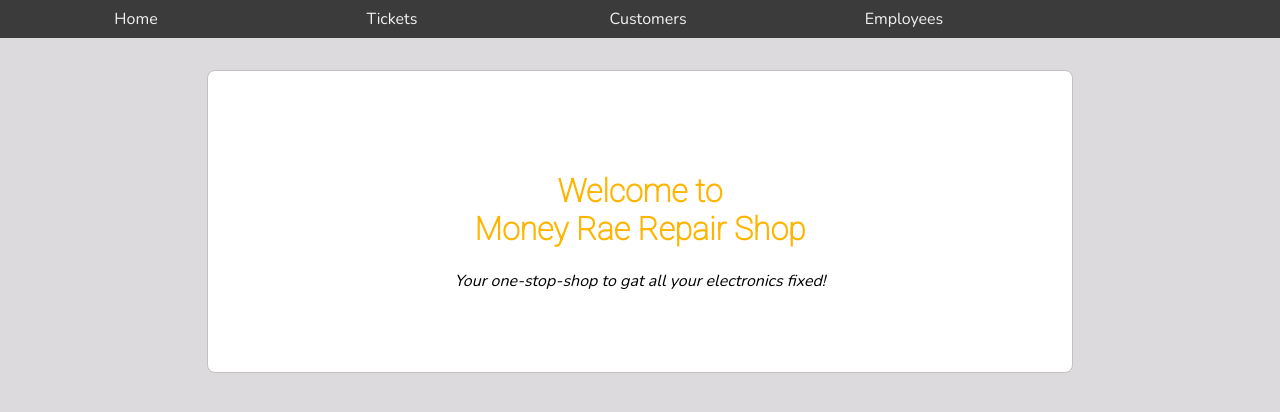
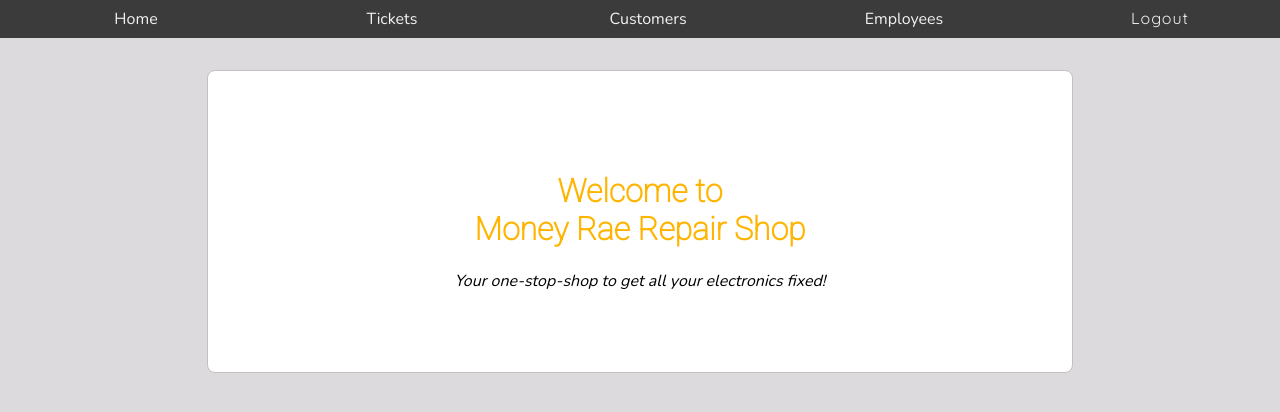
Before and after one commit to jackgardner99/honey-rae-repairs, a React (Vite) app: page / in a window 1280 px wide. Shown: the top 412 px of the page. Built offline with nearby package versions, Linux system fonts and the light colour scheme; sample sign-in values are in the browser's storage.

Commit message:
initial commit

```diff
--- a/src/App.jsx
+++ b/src/App.jsx
@@ -1,33 +1,24 @@
-import { TicketList } from "./components/tickets/TicketList"
 import "./css/App.css"
-import { CustomerList } from "./components/customers/CustomerList"
-import { EmployeeList } from "./components/employees/EmployeeList"
 import { Routes, Route } from "react-router-dom"
-import { NavBar } from "./components/nav/NavBar"
-import { Outlet } from "react-router-dom"
-import { Welcome } from "./components/welcome/Welcome"
-import { CustomerDetails } from "./components/customers/CustomerDetails"
-import { EmployeeDetails } from "./components/employees/EmployeeDetails"
+import { Login } from "./components/auth/Login"
+import { Register } from "./components/auth/Register"
+import { Authorized } from "./views/Authorized"
+import { ApplicationViews } from "./views/ApplicationViews"
 
 export const App = () => {
   return (
     <Routes>
-      <Route path="/"
-       element={<>
-          <NavBar />
-          <Outlet />
-        </>}>
-          <Route index element={<Welcome />} />
-          <Route path="tickets" element={<TicketList />} />
-          <Route path="customers">
-            <Route index element={<CustomerList />} />
-            <Route path=":customerId" element={<CustomerDetails />} />
-          </Route>
-          <Route path="employees">
-            <Route index element={<EmployeeList />} />
-            <Route path=":employeeId" element={<EmployeeDetails />} />
-          </Route>
-      </Route>
+      <Route path="/login" element={<Login />}/>
+      <Route path="/register" element={<Register />}/>
+
+      <Route path="*" element={
+        // check if the user is authorized
+        <Authorized>
+          {/* ApplicationViews is the CHILD component of Authorized */}
+          <ApplicationViews />
+        </Authorized>
+      } />
+
     </Routes>
   )
 }
--- a/src/components/auth/Login.jsx
+++ b/src/components/auth/Login.jsx
@@ -13,6 +13,7 @@ export const Login = () => {
 
     getUserByEmail(email).then((foundUsers) => {
       if (foundUsers.length === 1) {
+        console.log("click")
         const user = foundUsers[0]
         localStorage.setItem(
           "honey_user",
--- a/src/components/nav/NavBar.jsx
+++ b/src/components/nav/NavBar.jsx
@@ -1,7 +1,9 @@
 import "../../css/Navbar.css"
-import { Link } from "react-router-dom"
+import { Link, useNavigate } from "react-router-dom"
 
 export const NavBar = () => {
+    const navigate = useNavigate()
+
     return <ul className="navbar">
         <li className="navbar-item">
             <Link to="/">Home</Link>
@@ -15,5 +17,21 @@ export const NavBar = () => {
         <li className="navbar-item">
             <Link to="/employees">Employees</Link>
         </li>
+        {localStorage.getItem("honey_user") ? (
+  <li className="navbar-item navbar-logout">
+    <Link
+      className="navbar-link"
+      to=""
+      onClick={() => {
+        localStorage.removeItem("honey_user")
+        navigate("/", { replace: true })
+      }}
+    >
+      Logout
+    </Link>
+  </li>
+) : (
+  ""
+)}
     </ul>
 }
--- a/src/components/welcome/Welcome.jsx
+++ b/src/components/welcome/Welcome.jsx
@@ -7,7 +7,7 @@ export const Welcome = () => {
                 <span>Welcome to</span>
                 <span>Money Rae Repair Shop</span>
             </h1>
-            <div>Your one-stop-shop to gat all your electronics fixed!</div>
+            <div>Your one-stop-shop to get all your electronics fixed!</div>
         </div>
     )
 }
--- /dev/null
+++ b/src/css/Tickets.css
@@ -0,0 +1,4 @@
+.btn-container {
+  display: flex;
+  justify-content: flex-end;
+}
--- a/src/services/userService.js
+++ b/src/services/userService.js
@@ -1,11 +1,11 @@
 export const getUserByEmail = (email) => {
-  return fetch(`http://localhost:8088/users?email=${email}`).then((res) =>
+  return fetch(`http://localhost:3000/users?email=${email}`).then((res) =>
     res.json()
   )
 }
 
 export const createUser = (customer) => {
-  return fetch("http://localhost:8088/users", {
+  return fetch("http://localhost:3000/users", {
     method: "POST",
     headers: {
       "Content-Type": "application/json",
--- a/src/views/ApplicationViews.jsx
+++ b/src/views/ApplicationViews.jsx
@@ -1,3 +1,39 @@
+import { Route, Outlet, Routes } from "react-router-dom"
+import { NavBar } from "../components/nav/NavBar"
+import { Welcome } from "../components/welcome/Welcome"
+import { TicketList } from "../components/tickets/TicketList"
+import { CustomerList } from "../components/customers/CustomerList"
+import { CustomerDetails } from "../components/customers/CustomerDetails"
+import { EmployeeList } from "../components/employees/EmployeeList"
+import { EmployeeDetails } from "../components/employees/EmployeeDetails"
+import { useEffect, useState } from "react"
+
 export const ApplicationViews = () => {
-  return <></>
+  const [currentUser, setCurrentUser] = useState({})
+
+  useEffect(() => {
+    const localHoneyUser = localStorage.getItem("honey_user")
+    const honeyUserObject = JSON.parse(localHoneyUser)
+
+    setCurrentUser(honeyUserObject)
+  }, [])
+
+  return <Routes>
+    <Route path="/"
+       element={<>
+          <NavBar />
+          <Outlet />
+        </>}>
+          <Route index element={<Welcome />} />
+          <Route path="tickets" element={<TicketList />} />
+          <Route path="customers">
+            <Route index element={<CustomerList />} />
+            <Route path=":customerId" element={<CustomerDetails />} />
+          </Route>
+          <Route path="employees">
+            <Route index element={<EmployeeList />} />
+            <Route path=":employeeId" element={<EmployeeDetails />} />
+          </Route>
+      </Route>
+  </Routes>
 }
```
